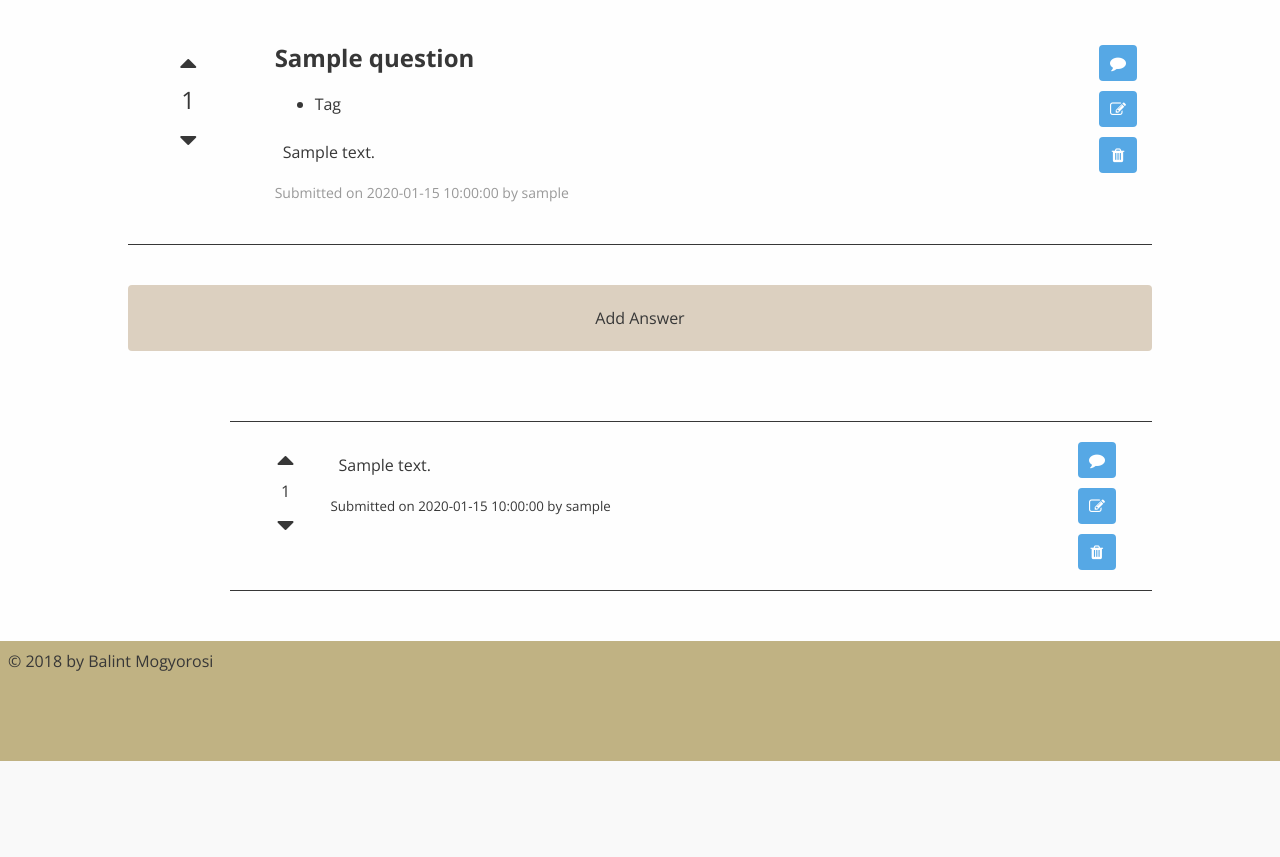
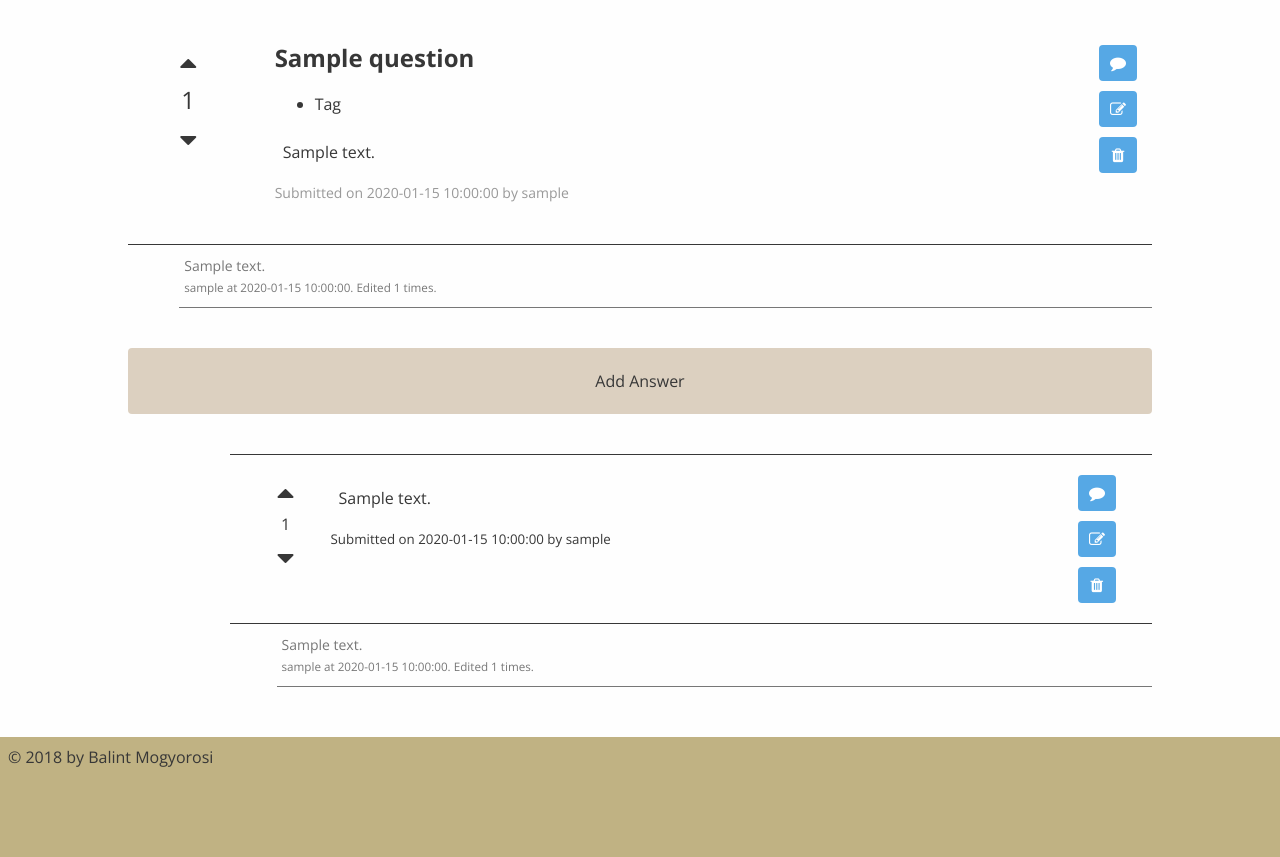
Before and after one commit to mogyorosibalin/AskMateOwn, a Flask app: template templates/question.html in a window 1280 px wide. Shown: the part 131-988 px from the top of the page. Before the commit the page ends 892 px from the top, so only its background shows below. Run offline with Flask 2, Linux system fonts and the light colour scheme; the template is opened without the code that fills it: most values are stand-ins (such as "Sample title", 1, 10 or a date in 2020).

Commit message:
added comment section for question and answer. Need to delete it in deleting

```diff
--- a/server.py
+++ b/server.py
@@ -108,7 +108,10 @@ def route_new_question():
 def route_display_question(question_id=None):
     question = data_manager.get_single_question_by_id(question_id)
     if question:
+        question[0]["comments"] = data_manager.get_all_comments_by_id(question_id, None)
         answers = data_manager.get_all_answers_for_question(question_id)
+        for i in range(len(answers)):
+            answers[i]["comments"] = data_manager.get_all_comments_by_id(None, answers[i]["id"])
         return render_template('question.html', question=question[0], answers=answers,
                                user_logged_in=util.get_data_from_session("user", False))
     return redirect('/list')
@@ -135,7 +138,10 @@ def route_edit_question(question_id=None):
         if len(question) == 1:
             if question[0]["user_id"] == user_logged_in["id"]:
                 error_messages = util.get_data_from_session("error_messages")
+                question[0]["comments"] = data_manager.get_all_comments_by_id(question_id, None)
                 answers = data_manager.get_all_answers_for_question(question_id)
+                for i in range(len(answers)):
+                    answers[i]["comments"] = data_manager.get_all_comments_by_id(None, answers[i]["id"])
                 return render_template('question.html', question=question[0], answers=answers,
                                        error_messages=error_messages,
                                        editing_question=True, user_logged_in=user_logged_in)
@@ -161,7 +167,10 @@ def route_new_answer(question_id=None):
         answer = util.get_data_from_session("answer")
         if len(question) == 1:
             error_messages = util.get_data_from_session("error_messages")
+            question[0]["comments"] = data_manager.get_all_comments_by_id(question_id, None)
             answers = data_manager.get_all_answers_for_question(question_id)
+            for i in range(len(answers)):
+                answers[i]["comments"] = data_manager.get_all_comments_by_id(None, answers[i]["id"])
             return render_template('question.html', question=question[0], answers=answers, answer=answer,
                                    error_messages=error_messages,
                                    new_answer=True, user_logged_in=user_logged_in)
@@ -190,7 +199,10 @@ def route_edit_answer(question_id=None, answer_id=None):
                 if not answer:
                     answer = data_manager.get_single_answer_by_id(answer_id)[0]
                 error_messages = util.get_data_from_session("error_messages")
+                question[0]["comments"] = data_manager.get_all_comments_by_id(question_id, None)
                 answers = data_manager.get_all_answers_for_question(question_id)
+                for i in range(len(answers)):
+                    answers[i]["comments"] = data_manager.get_all_comments_by_id(None, answers[i]["id"])
                 return render_template('question.html', question=question[0], answers=answers, answer=answer,
                                        error_messages=error_messages,
                                        new_answer=True, user_logged_in=user_logged_in)
@@ -220,6 +232,27 @@ def route_delete_answer(answer_id=None):
     return redirect('/list')
 
 
+@app.route('/question/<question_id>/new-comment', methods=['POST'])
+def route_add_new_comment_for_question(question_id=None):
+    user_logged_in = util.get_data_from_session("user", False)
+    if data_manager.get_single_question_by_id(question_id):
+        comment = util.get_dict_from_request(request.form)
+        data_manager.add_new_comment(question_id, None, user_logged_in["id"], comment)
+        return redirect('/question/{}'.format(question_id))
+    return redirect('/list')
+
+
+@app.route('/question/<question_id>/<answer_id>/new-comment', methods=['POST'])
+def route_add_new_comment_for_answer(question_id=None, answer_id=None):
+    user_logged_in = util.get_data_from_session("user", False)
+    if data_manager.get_single_question_by_id(question_id):
+        if data_manager.get_single_answer_by_id(answer_id):
+            comment = util.get_dict_from_request(request.form)
+            data_manager.add_new_comment(None, answer_id, user_logged_in["id"], comment)
+        return redirect('/question/{}'.format(question_id))
+    return redirect('/list')
+
+
 @app.errorhandler(404)
 def route_page_not_found(e):
     return render_template('404.html'), 404
--- a/static/css/main.css
+++ b/static/css/main.css
@@ -228,7 +228,7 @@ p {
     border-bottom: 1px solid #373737;
 }
 
-.question:nth-child(1), .answer:nth-child(1) {
+.question:nth-child(1), .answer-wrapper:nth-child(1) .answer {
     border-top: 1px solid #373737;
 }
 
@@ -320,15 +320,42 @@ p {
     justify-content: space-between;
 }
 
-.answer {
+.answers {
     width: 90%;
     margin: 0 0 0 auto;
+}
+
+.answer {
+    width: 100%;
     padding: 15px 10px;
 }
 
 .answer .answer-aside { width: 10%; }
 .answer .answer-main { width: 80%; }
 .answer .answer-buttons { width: 10%; }
+
+/* ----- COMMENT STYLE ----- */
+.comments {
+    width: 95%;
+    margin: 0 0 0 auto;
+}
+
+.comment {
+    display: flex;
+    flex-direction: row;
+    align-items: center;
+    justify-content: space-between;
+    padding: 10px 5px;
+    box-sizing: border-box;
+    border-bottom: 1px solid #777777;
+    color: #777777;
+    font-size: 14px;
+}
+
+.comment .comment-details p, .comment .comment-details small{
+    padding: 0;
+    margin: 0;
+}
 
 /* ----- FORM STYLE ----- */
 .form {
--- a/templates/question.html
+++ b/templates/question.html
@@ -26,6 +26,7 @@
                 </form>
             </section>
         {% else %}
+            <section class="question-wrapper">
                 <article class="question single-question">
                     <aside class="question-aside">
                         <ul class="question-numbers">
@@ -51,7 +52,7 @@
                     </main>
                     {% if user_logged_in %}
                         <aside class="question-buttons">
-                        <a class="button cta-btn" href="#"><i class="fa fa-comment"></i></a>
+                            <a class="button cta-btn" onclick="add_comment_for_question({{ question.id }})"><i class="fa fa-comment"></i></a>
                             {% if question.user_id == user_logged_in.id %}
                                 <a class="button cta-btn" href="/question/{{ question.id }}/edit"><i class="fa fa-edit"></i></a>
                                 <a class="button cta-btn" href="/question/{{ question.id }}/delete"><i class="fa fa-trash"></i></a>
@@ -59,10 +60,25 @@
                         </aside>
                     {% endif %}
                 </article>
+                <article class="comments">
+                    {% for comment in question.comments %}
+                        <article class="comment">
+                            <div class="comment-details">
+                                <p class="comment-message">{{ comment.message }}</p>
+                                <small>{{ comment.username }} at {{ comment.submission_time }}. Edited {{ comment.edited_count }} times.</small>
+                            </div>
+                            {% if comment.username == user_logged_in.username %}
+                                E D
+                            {% endif %}
+                        </article>
+                    {% else %}
+                    {% endfor %}
+                </article>
+            </section>
         {% endif %}
     </section>
+    {% if user_logged_in %}
         <section class="new-answer">
-        {% if user_logged_in %}
             {% if new_answer %}
                 <section class="form new-answer-form">
                     <h3>{{ 'Edit Answer' if answer.user_id else 'Add Answer'}}</h3>
@@ -85,10 +101,11 @@
             {% else %}
                 <a href="/question/{{ question.id }}/new-answer" class="button add-button">Add Answer</a>
             {% endif %}
+        </section>
     {% endif %}
-    </section>
     <section class="answers">
         {% for answer in answers %}
+            <section class="answer-wrapper answer-{{ answer.id }}">
                 <article class="answer">
                     <aside class="answer-aside">
                         <ul class="answer-numbers">
@@ -108,7 +125,7 @@
                     </main>
                     {% if user_logged_in %}
                         <aside class="answer-buttons">
-                        <a class="button cta-btn" href="#"><i class="fa fa-comment"></i></a>
+                            <a class="button cta-btn" onclick="add_comment_for_answer({{ question.id }}, {{ answer.id }})"><i class="fa fa-comment"></i></a>
                             {% if answer.user_id == user_logged_in.id %}
                                 <a class="button cta-btn" href="/question/{{ question.id }}/edit-answer/{{ answer.id }}"><i class="fa fa-edit"></i></a>
                                 <a class="button cta-btn" href="/answer/{{ answer.id }}/delete"><i class="fa fa-trash"></i></a>
@@ -116,8 +133,48 @@
                         </aside>
                     {% endif %}
                 </article>
+                <article class="comments">
+                    {% for comment in answer.comments %}
+                        <article class="comment">
+                            <div class="comment-details">
+                                <p class="comment-message">{{ comment.message }}</p>
+                                <small>{{ comment.username }} at {{ comment.submission_time }}. Edited {{ comment.edited_count }} times.</small>
+                            </div>
+                            {% if comment.username == user_logged_in.username %}
+                                E D
+                            {% endif %}
+                        </article>
+                    {% else %}
+                    {% endfor %}
+                </article>
+            </section>
         {% else %}
             <p>No answers for this question!</p>
         {% endfor %}
     </section>
+    <script type="text/javascript">
+
+        function add_comment_for_question(question_id) {
+            $('.question-wrapper .comments').append("\
+                <section class='form'>\
+                    <form action='/question/" + question_id + "/new-comment' method='POST'>\
+                        <div class='form-group'><textarea placeholder='Comment' required name='message'></textarea></div>\
+                        <button type='submit' class='button'>Comment</button>\
+                        <a class='button button-outline' href='/question/" + question_id + "'>Cancel</a>\
+                    </form>\
+                </section>");
+        }
+
+        function add_comment_for_answer(question_id, answer_id) {
+            $('.answer-wrapper.answer-' + answer_id + ' .comments').append("\
+                <section class='form'>\
+                    <form action='/question/" + question_id + "/" + answer_id + "/new-comment' method='POST'>\
+                        <div class='form-group'><textarea placeholder='Comment' required name='message'></textarea></div>\
+                        <button type='submit' class='button'>Comment</button>\
+                        <a class='button button-outline' href='/question/" + question_id + "'>Cancel</a>\
+                    </form>\
+                </section>");
+        }
+
+    </script>
 {% endblock %}
```
Also changed, not shown: data_manager.py (+22 -1 lines). Lines whose indentation alone changed are shown as unchanged.
